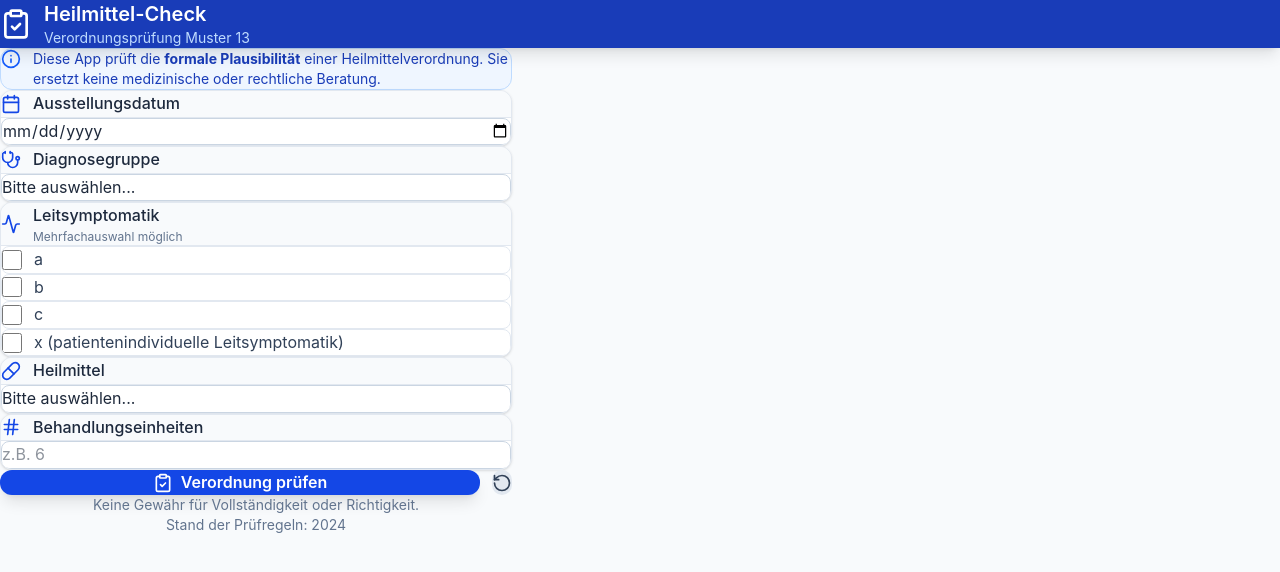
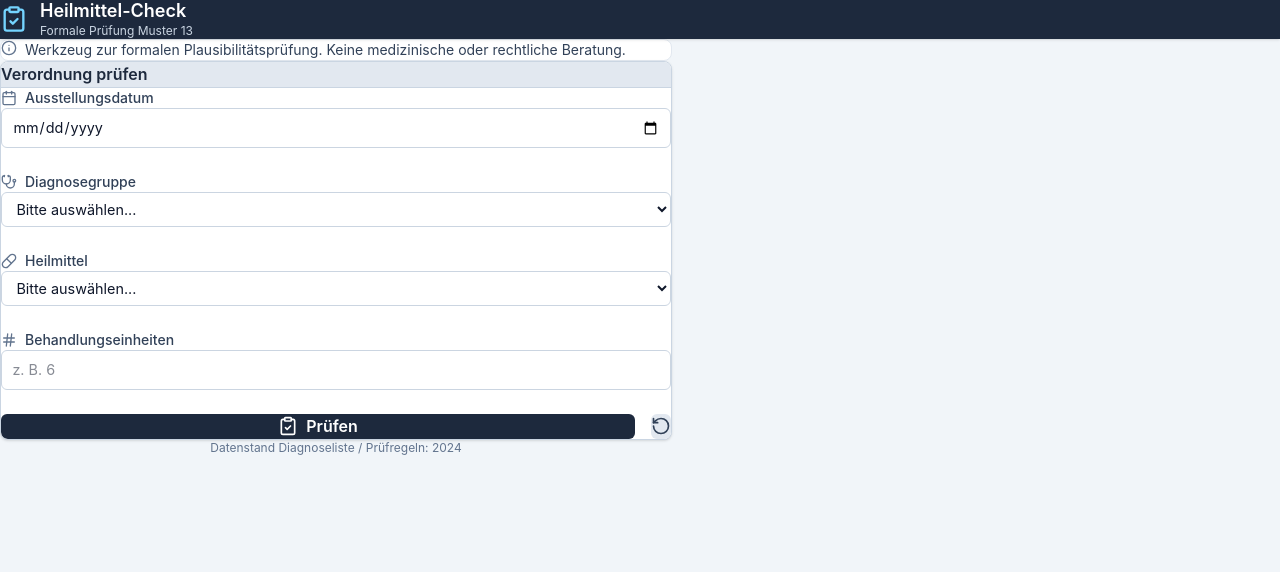
Before and after one commit to annavelios-art/hm_check, a React (Vite) app: page / in a window 1280 px wide. Shown: the top 572 px of the page. Built offline with nearby package versions, Linux system fonts and the light colour scheme.

Commit message:
fertig Variante1

```diff
--- a/src/App.jsx
+++ b/src/App.jsx
@@ -3,7 +3,6 @@ import {
   ClipboardCheck,
   Calendar,
   Stethoscope,
-  Activity,
   Pill,
   Hash,
   FileText,
@@ -12,33 +11,12 @@ import {
   XCircle,
   Info,
   RotateCcw,
-  Loader2
+  Loader2,
 } from 'lucide-react'
 import { checkPrescription, loadCsvData } from './lib/checkPrescription'
 
-/**
- * Heilmittel-Check PWA
- *
- * Mobile-first Progressive Web App zur Prüfung von Heilmittelverordnungen (Muster 13)
- * Prüft ausschließlich die formelle/abrechnungsrelevante Plausibilität.
- */
-
-// ============================================
-// Konfigurationsdaten
-// ============================================
-
-/** Verfügbare Diagnosegruppen */
 const DIAGNOSIS_GROUPS = ['EX', 'WS', 'CS', 'LY', 'PN', 'AT', 'ZN', 'SO1', 'SO2', 'SO3', 'SO4', 'SO5', 'GE']
 
-/** Verfügbare Leitsymptomatiken */
-const SYMPTOMS = [
-  { id: 'a', label: 'a' },
-  { id: 'b', label: 'b' },
-  { id: 'c', label: 'c' },
-  { id: 'x', label: 'x (patientenindividuelle Leitsymptomatik)' }
-]
-
-/** Verfügbare Heilmittel */
 const REMEDIES = [
   'Krankengymnastik',
   'Manuelle Therapie',
@@ -54,43 +32,34 @@ const REMEDIES = [
   'Kältetherapie',
   'Elektrotherapie',
   'Ultraschalltherapie',
-  'Traktionsbehandlung'
+  'Traktionsbehandlung',
 ]
 
-/** Verfügbare Therapiefrequenzen */
 const FREQUENCIES = [
   '1x wöchentlich',
   '1-2x wöchentlich',
   '2x wöchentlich',
   '2-3x wöchentlich',
   '3x wöchentlich',
-  '4x wöchentlich'
+  '4x wöchentlich',
 ]
 
-// ============================================
-// Haupt-App-Komponente
-// ============================================
-
 export default function App() {
-  // Formular-State
   const [formData, setFormData] = useState({
     issueDate: '',
     diagnosisGroup: '',
-    symptoms: [],
     remedy: '',
     units: '',
     icd10: '',
-    frequency: ''
+    frequency: '',
   })
 
-  // Prüfergebnis
   const [result, setResult] = useState(null)
-
-  // CSV-Daten
   const [csvData, setCsvData] = useState([])
   const [csvLoading, setCsvLoading] = useState(true)
 
-  // CSV-Daten beim Start laden
+  const showExtendedFields = parseInt(formData.units, 10) > 6
+
   useEffect(() => {
     async function loadData() {
       setCsvLoading(true)
@@ -98,385 +67,264 @@ export default function App() {
       setCsvData(data)
       setCsvLoading(false)
     }
+
     loadData()
   }, [])
 
-  /**
-   * Formular-Feld aktualisieren
-   */
   const updateField = (field, value) => {
     setFormData(prev => ({ ...prev, [field]: value }))
-    // Ergebnis zurücksetzen bei Änderungen
     if (result) setResult(null)
   }
 
-  /**
-   * Symptom toggle
-   */
-  const toggleSymptom = (symptomId) => {
-    setFormData(prev => {
-      const symptoms = prev.symptoms.includes(symptomId)
-        ? prev.symptoms.filter(s => s !== symptomId)
-        : [...prev.symptoms, symptomId]
-      return { ...prev, symptoms }
-    })
-    if (result) setResult(null)
-  }
-
-  /**
-   * Verordnung prüfen
-   */
   const handleCheck = () => {
     const checkResult = checkPrescription(formData, csvData)
     setResult(checkResult)
 
-    // Zum Ergebnis scrollen
     setTimeout(() => {
       document.getElementById('result-section')?.scrollIntoView({
         behavior: 'smooth',
-        block: 'start'
+        block: 'start',
       })
     }, 100)
   }
 
-  /**
-   * Formular zurücksetzen
-   */
   const handleReset = () => {
     setFormData({
       issueDate: '',
       diagnosisGroup: '',
-      symptoms: [],
       remedy: '',
       units: '',
       icd10: '',
-      frequency: ''
+      frequency: '',
     })
     setResult(null)
-    // Nach oben scrollen
     window.scrollTo({ top: 0, behavior: 'smooth' })
   }
 
   return (
-    <div className="min-h-screen bg-slate-50 pb-8">
-      {/* Header */}
-      <header className="bg-blue-800 text-white py-4 px-4 shadow-lg sticky top-0 z-10">
-        <div className="max-w-lg mx-auto flex items-center gap-3">
-          <ClipboardCheck className="w-8 h-8 flex-shrink-0" />
+    <div className="min-h-screen bg-slate-100 pb-8">
+      <header className="bg-slate-800 text-white px-4 py-3 shadow-sm sticky top-0 z-10">
+        <div className="max-w-2xl mx-auto flex items-center gap-3">
+          <ClipboardCheck className="w-7 h-7 text-sky-300" />
           <div>
-            <h1 className="text-xl font-semibold">Heilmittel-Check</h1>
-            <p className="text-blue-200 text-sm">Verordnungsprüfung Muster 13</p>
+            <h1 className="text-lg font-semibold leading-tight">Heilmittel-Check</h1>
+            <p className="text-xs text-slate-300">Formale Prüfung Muster 13</p>
           </div>
         </div>
       </header>
 
-      {/* Hauptinhalt */}
-      <main className="max-w-lg mx-auto px-4 py-6 space-y-6">
-
-        {/* Info-Banner */}
-        <div className="bg-blue-50 border border-blue-200 rounded-xl p-4 flex gap-3">
-          <Info className="w-5 h-5 text-blue-600 flex-shrink-0 mt-0.5" />
-          <p className="text-sm text-blue-800">
-            Diese App prüft die <strong>formale Plausibilität</strong> einer Heilmittelverordnung.
-            Sie ersetzt keine medizinische oder rechtliche Beratung.
+      <main className="max-w-2xl mx-auto px-3 py-4 space-y-4">
+        <div className="bg-white border border-slate-200 rounded-lg p-3 text-sm text-slate-700">
+          <div className="flex gap-2">
+            <Info className="w-4 h-4 text-slate-500 mt-0.5 flex-shrink-0" />
+            <p>
+              Werkzeug zur formalen Plausibilitätsprüfung. Keine medizinische oder rechtliche Beratung.
             </p>
           </div>
+        </div>
 
-        {/* CSV-Ladestatus */}
         {csvLoading && (
-          <div className="bg-amber-50 border border-amber-200 rounded-xl p-4 flex items-center gap-3">
-            <Loader2 className="w-5 h-5 text-amber-600 animate-spin" />
+          <div className="bg-amber-50 border border-amber-200 rounded-lg p-3 flex items-center gap-2">
+            <Loader2 className="w-4 h-4 text-amber-600 animate-spin" />
             <p className="text-sm text-amber-800">Diagnoseliste wird geladen...</p>
           </div>
         )}
 
-        {/* Formular-Karten */}
-        <FormSection
-          icon={<Calendar className="w-5 h-5" />}
-          title="Ausstellungsdatum"
-        >
+        <section className="bg-white border border-slate-300 rounded-lg shadow-sm overflow-hidden">
+          <div className="bg-slate-200 border-b border-slate-300 px-4 py-2">
+            <h2 className="font-semibold text-slate-800">Verordnung prüfen</h2>
+          </div>
+
+          <div className="p-4 flex flex-col gap-6">
+            <Field label="Ausstellungsdatum" icon={<Calendar className="w-4 h-4" />}>
               <input
                 type="date"
                 value={formData.issueDate}
-            onChange={(e) => updateField('issueDate', e.target.value)}
-            className="w-full px-4 py-3 rounded-lg border border-slate-300 bg-white focus:border-blue-500 focus:ring-2 focus:ring-blue-200 transition-all"
+                onChange={e => updateField('issueDate', e.target.value)}
+                className="input"
               />
-        </FormSection>
+            </Field>
 
-        <FormSection
-          icon={<Stethoscope className="w-5 h-5" />}
-          title="Diagnosegruppe"
-        >
+            <Field label="Diagnosegruppe" icon={<Stethoscope className="w-4 h-4" />}>
               <select
                 value={formData.diagnosisGroup}
-            onChange={(e) => updateField('diagnosisGroup', e.target.value)}
-            className="w-full px-4 py-3 rounded-lg border border-slate-300 bg-white focus:border-blue-500 focus:ring-2 focus:ring-blue-200 transition-all appearance-none cursor-pointer"
+                onChange={e => updateField('diagnosisGroup', e.target.value)}
+                className="input"
               >
                 <option value="">Bitte auswählen...</option>
                 {DIAGNOSIS_GROUPS.map(group => (
                   <option key={group} value={group}>{group}</option>
                 ))}
               </select>
-        </FormSection>
+            </Field>
 
-        <FormSection
-          icon={<Activity className="w-5 h-5" />}
-          title="Leitsymptomatik"
-          subtitle="Mehrfachauswahl möglich"
-        >
-          <div className="space-y-2">
-            {SYMPTOMS.map(symptom => (
-              <label
-                key={symptom.id}
-                className="flex items-center gap-3 p-3 rounded-lg border border-slate-200 bg-white cursor-pointer hover:bg-slate-50 transition-colors"
-              >
-                <input
-                  type="checkbox"
-                  checked={formData.symptoms.includes(symptom.id)}
-                  onChange={() => toggleSymptom(symptom.id)}
-                  className="w-5 h-5 rounded border-slate-300 text-blue-600 focus:ring-blue-500"
-                />
-                <span className="text-slate-700">{symptom.label}</span>
-              </label>
-            ))}
-          </div>
-        </FormSection>
-
-        <FormSection
-          icon={<Pill className="w-5 h-5" />}
-          title="Heilmittel"
-        >
+            <Field label="Heilmittel" icon={<Pill className="w-4 h-4" />}>
               <select
                 value={formData.remedy}
-            onChange={(e) => updateField('remedy', e.target.value)}
-            className="w-full px-4 py-3 rounded-lg border border-slate-300 bg-white focus:border-blue-500 focus:ring-2 focus:ring-blue-200 transition-all appearance-none cursor-pointer"
+                onChange={e => updateField('remedy', e.target.value)}
+                className="input"
               >
                 <option value="">Bitte auswählen...</option>
                 {REMEDIES.map(remedy => (
                   <option key={remedy} value={remedy}>{remedy}</option>
                 ))}
               </select>
-        </FormSection>
+            </Field>
 
-        <FormSection
-          icon={<Hash className="w-5 h-5" />}
-          title="Behandlungseinheiten"
-        >
+            <Field label="Behandlungseinheiten" icon={<Hash className="w-4 h-4" />}>
               <input
                 type="number"
                 inputMode="numeric"
                 min="1"
                 max="99"
                 value={formData.units}
-            onChange={(e) => updateField('units', e.target.value)}
-            placeholder="z.B. 6"
-            className="w-full px-4 py-3 rounded-lg border border-slate-300 bg-white focus:border-blue-500 focus:ring-2 focus:ring-blue-200 transition-all"
+                onChange={e => updateField('units', e.target.value)}
+                placeholder="z. B. 6"
+                className="input"
               />
-        </FormSection>
+            </Field>
 
-        {/* ICD-10 und Therapiefrequenz nur anzeigen wenn Behandlungseinheiten > 6 */}
-        {parseInt(formData.units, 10) > 6 && (
-          <>
-            <FormSection
-              icon={<FileText className="w-5 h-5" />}
-              title="ICD-10 Code"
-              subtitle="Pflichtfeld bei mehr als 6 Einheiten"
-            >
+            {showExtendedFields && (
+              <div className="border-t border-slate-200 pt-6 flex flex-col gap-6">
+                <div className="bg-sky-50 border border-sky-200 rounded-lg p-3 text-sm text-sky-800">
+                  Bei mehr als 6 Behandlungseinheiten sind ICD-10 und Therapiefrequenz erforderlich.
+                </div>
+
+                <Field label="ICD-10 Code" icon={<FileText className="w-4 h-4" />}>
                   <input
                     type="text"
                     value={formData.icd10}
-                onChange={(e) => updateField('icd10', e.target.value.toUpperCase())}
-                placeholder="z.B. M54.5"
-                className="w-full px-4 py-3 rounded-lg border border-slate-300 bg-white focus:border-blue-500 focus:ring-2 focus:ring-blue-200 transition-all uppercase"
+                    onChange={e => updateField('icd10', e.target.value.toUpperCase())}
+                    placeholder="z. B. M17.1"
+                    className="input uppercase"
                   />
-              <p className="text-xs text-slate-500 mt-2">
-                Der ICD-10-Code muss in der Diagnoseliste für langfristigen Heilmittelbedarf / besonderen Verordnungsbedarf enthalten sein.
-              </p>
-            </FormSection>
+                </Field>
 
-            <FormSection
-              icon={<Clock className="w-5 h-5" />}
-              title="Therapiefrequenz"
-              subtitle="Pflichtfeld bei mehr als 6 Einheiten"
-            >
+                <Field label="Therapiefrequenz" icon={<Clock className="w-4 h-4" />}>
                   <select
                     value={formData.frequency}
-                onChange={(e) => updateField('frequency', e.target.value)}
-                className="w-full px-4 py-3 rounded-lg border border-slate-300 bg-white focus:border-blue-500 focus:ring-2 focus:ring-blue-200 transition-all appearance-none cursor-pointer"
+                    onChange={e => updateField('frequency', e.target.value)}
+                    className="input"
                   >
                     <option value="">Bitte auswählen...</option>
                     {FREQUENCIES.map(freq => (
                       <option key={freq} value={freq}>{freq}</option>
                     ))}
                   </select>
-            </FormSection>
-          </>
+                </Field>
+              </div>
             )}
 
-        {/* Aktions-Buttons */}
-        <div className="flex gap-3 pt-4">
+            <div className="flex gap-4 pt-8">
               <button
                 onClick={handleCheck}
-            className="flex-1 bg-blue-700 hover:bg-blue-800 text-white font-semibold py-4 px-6 rounded-xl shadow-lg hover:shadow-xl transition-all flex items-center justify-center gap-2 active:scale-[0.98]"
+                className="flex-1 bg-slate-800 hover:bg-slate-900 text-white font-semibold py-3 px-4 rounded-md transition flex items-center justify-center gap-2"
               >
                 <ClipboardCheck className="w-5 h-5" />
-            Verordnung prüfen
+                Prüfen
               </button>
 
               <button
                 onClick={handleReset}
-            className="bg-slate-200 hover:bg-slate-300 text-slate-700 font-semibold py-4 px-4 rounded-xl transition-all flex items-center justify-center active:scale-[0.98]"
+                className="bg-slate-200 hover:bg-slate-300 text-slate-700 font-semibold py-3 px-4 rounded-md transition flex items-center justify-center"
                 title="Zurücksetzen"
               >
                 <RotateCcw className="w-5 h-5" />
               </button>
             </div>
+          </div>
+        </section>
 
-        {/* Ergebnis-Anzeige */}
         {result && (
-          <div id="result-section" className="pt-4">
+          <div id="result-section">
             <ResultDisplay result={result} />
           </div>
         )}
-
       </main>
 
-      {/* Footer */}
-      <footer className="max-w-lg mx-auto px-4 pt-8 pb-4">
-        <p className="text-center text-sm text-slate-500">
-          Keine Gewähr für Vollständigkeit oder Richtigkeit.
-          <br />
-          Stand der Prüfregeln: 2024
+      <footer className="max-w-2xl mx-auto px-4 pt-4 pb-6">
+        <p className="text-center text-xs text-slate-500">
+          Datenstand Diagnoseliste / Prüfregeln: 2024
         </p>
       </footer>
     </div>
   )
 }
 
-// ============================================
-// Hilfskomponenten
-// ============================================
-
-/**
- * Formular-Sektion mit Icon und Titel
- */
-function FormSection({ icon, title, subtitle, children }) {
+function Field({ label, icon, children }) {
   return (
-    <div className="bg-white rounded-xl border border-slate-200 shadow-sm overflow-hidden">
-      <div className="px-4 py-3 bg-slate-50 border-b border-slate-200 flex items-center gap-3">
-        <span className="text-blue-700">{icon}</span>
-        <div>
-          <h2 className="font-medium text-slate-800">{title}</h2>
-          {subtitle && (
-            <p className="text-xs text-slate-500">{subtitle}</p>
-          )}
+    <label className="block mb-6">
+      <div className="flex items-center gap-2 mb-4 text-sm font-medium text-slate-700">
+        <span className="text-slate-500">{icon}</span>
+        {label}
       </div>
-      </div>
-      <div className="p-4">
       {children}
-      </div>
-    </div>
+    </label>
   )
 }
 
-/**
- * Ergebnis-Anzeige Komponente
- */
 function ResultDisplay({ result }) {
   const isSuccess = result.status === 'success'
 
   return (
-    <div className="space-y-4">
-      {/* Hauptergebnis-Karte */}
-      <div
-        className={`rounded-xl border-2 overflow-hidden shadow-lg ${
-          isSuccess
-            ? 'border-emerald-400 bg-emerald-50'
-            : 'border-red-400 bg-red-50'
-        }`}
-      >
-        {/* Status-Balken */}
-        <div
-          className={`py-4 px-5 flex items-center gap-3 ${
-            isSuccess ? 'bg-emerald-500' : 'bg-red-500'
-          }`}
-        >
-          {isSuccess
-            ? <CheckCircle2 className="w-7 h-7 text-white" />
-            : <XCircle className="w-7 h-7 text-white" />
-          }
-          <h3 className="text-lg font-semibold text-white">
-            {result.title}
-          </h3>
+    <section className="bg-white border border-slate-300 rounded-lg shadow-sm overflow-hidden">
+      <div className={isSuccess ? 'bg-emerald-600 text-white px-4 py-3' : 'bg-red-600 text-white px-4 py-3'}>
+        <div className="flex items-center gap-2">
+          {isSuccess ? (
+            <CheckCircle2 className="w-6 h-6" />
+          ) : (
+            <XCircle className="w-6 h-6" />
+          )}
+          <h2 className="font-semibold text-lg">{result.title}</h2>
+        </div>
       </div>
 
-        {/* Inhalt */}
-        <div className="p-5 space-y-4">
-          {/* Spätester Therapiebeginn bei Erfolg */}
+      <div className="p-4 space-y-6">
         {isSuccess && result.latestStartDate && (
-            <div className="flex items-start gap-3 bg-white rounded-lg p-4 border border-emerald-200">
-              <Calendar className="w-5 h-5 text-emerald-600 flex-shrink-0 mt-0.5" />
-              <div>
-                <p className="text-slate-700">
-                  Die Therapie muss spätestens am{' '}
-                  <strong className="text-emerald-700">{result.latestStartDate}</strong>{' '}
-                  begonnen werden.
+          <div className="border border-emerald-200 bg-emerald-50 rounded-lg p-3">
+            <p className="text-sm text-emerald-900">
+              Therapiebeginn spätestens am{' '}
+              <strong>{result.latestStartDate}</strong>.
             </p>
-              </div>
           </div>
         )}
 
-          {/* Fehlerliste bei Fehler */}
         {!isSuccess && result.errors.length > 0 && (
           <div className="space-y-2">
             {result.errors.map((error, index) => (
-                <div
-                  key={index}
-                  className="flex items-start gap-3 bg-white rounded-lg p-4 border border-red-200"
-                >
-                  <XCircle className="w-5 h-5 text-red-500 flex-shrink-0 mt-0.5" />
-                  <p className="text-slate-700">{error}</p>
+              <div key={index} className="border border-red-200 bg-red-50 rounded-lg p-3 flex gap-2">
+                <XCircle className="w-5 h-5 text-red-600 flex-shrink-0 mt-0.5" />
+                <p className="text-sm text-red-950">{error}</p>
               </div>
             ))}
           </div>
         )}
+
+        {result.infos.length > 0 && (
+          <div className="border border-slate-200 bg-slate-50 rounded-lg overflow-hidden">
+            <div className="bg-slate-200 px-3 py-2 flex items-center gap-2">
+              <Info className="w-4 h-4 text-slate-600" />
+              <h3 className="text-sm font-semibold text-slate-800">Hinweise</h3>
             </div>
-      </div>
-
-      {/* Hinweise-Block (neutral) */}
-      {result.infos.length > 0 && (
-        <div className="bg-sky-50 border border-sky-200 rounded-xl overflow-hidden">
-          <div className="py-3 px-5 bg-sky-100 border-b border-sky-200 flex items-center gap-2">
-            <Info className="w-5 h-5 text-sky-700" />
-            <h4 className="font-medium text-sky-800">Hinweise</h4>
-          </div>
-          <div className="p-4 space-y-3">
+            <div className="p-3 space-y-2">
               {result.infos.map((info, index) => (
-              <div
-                key={index}
-                className="flex items-start gap-3 bg-white rounded-lg p-3 border border-sky-200"
-              >
-                <Info className="w-4 h-4 text-sky-600 flex-shrink-0 mt-0.5" />
-                <p className="text-sm text-slate-700">{info}</p>
-              </div>
+                <p key={index} className="text-sm text-slate-700">
+                  • {info}
+                </p>
               ))}
             </div>
           </div>
         )}
 
-      {/* CSV-Match Info */}
         {result.csvMatch && (
-        <div className="bg-amber-50 border border-amber-200 rounded-xl p-4">
-          <div className="flex items-center gap-2 mb-2">
-            <FileText className="w-5 h-5 text-amber-700" />
-            <span className="font-medium text-amber-800">Eintrag in Diagnoseliste gefunden</span>
-          </div>
-          <p className="text-sm text-amber-700">
-            Der ICD-10 Code wurde in der Diagnoseliste für langfristigen Heilmittelbedarf /
+          <div className="border border-amber-200 bg-amber-50 rounded-lg p-3">
+            <p className="text-sm text-amber-900">
+              ICD-10 wurde in der Diagnoseliste für langfristigen Heilmittelbedarf /
               besonderen Verordnungsbedarf gefunden.
             </p>
           </div>
         )}
       </div>
+    </section>
   )
 }
--- a/src/index.css
+++ b/src/index.css
@@ -114,3 +114,19 @@ button:focus {
     padding-bottom: env(safe-area-inset-bottom);
   }
 }
+
+.input {
+  width: 100%;
+  border-radius: 0.375rem;
+  border: 1px solid rgb(203 213 225);
+  background: white;
+  padding: 0.45rem 0.65rem;
+  font-size: 0.9rem;
+  color: rgb(15 23 42);
+  outline: none;
+}
+
+.input:focus {
+  border-color: rgb(14 165 233);
+  box-shadow: 0 0 0 2px rgb(186 230 253);
+}
```
Lines whose indentation alone changed are shown as unchanged.
